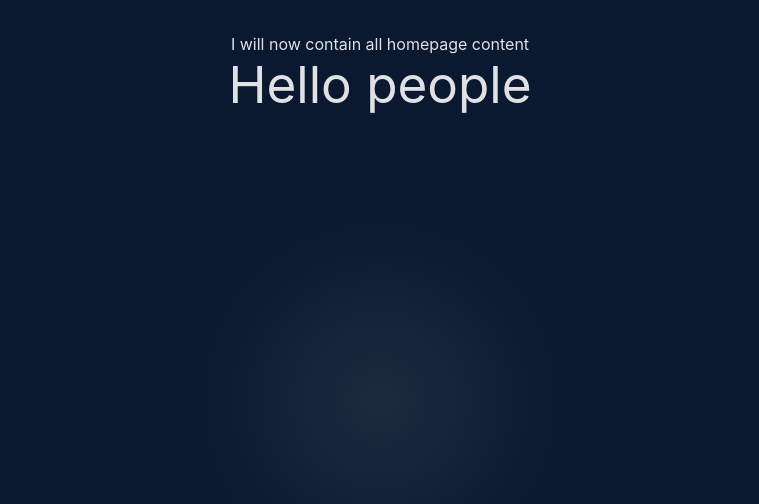
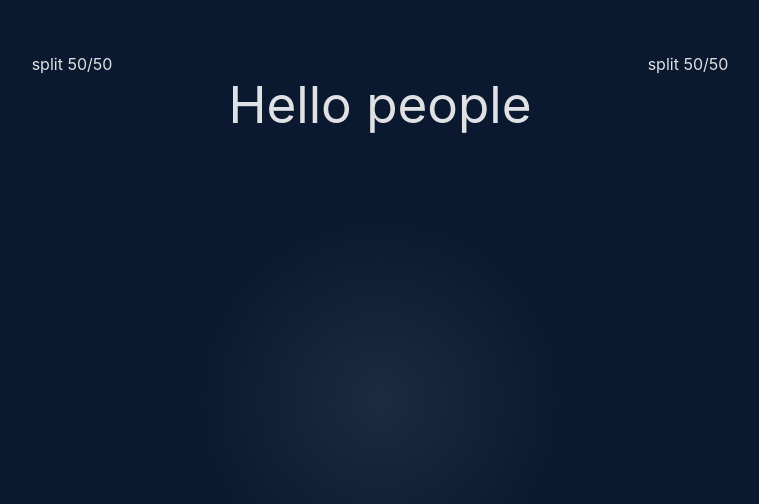
Before and after one commit to alexleech20/alexanderleech.co.uk, a React (Vite) app in the folder vite-project/: page / in a window 1280 px wide. Shown: the top 504 px of the page, without its empty margins (260-1019 px from the left). Built offline with nearby package versions, Linux system fonts and the light colour scheme.

Commit message:
playting round with tailwind columns, got 50/50 split setup to begin development of content tomorrow.

```diff
--- a/vite-project/src/components/homepage.jsx
+++ b/vite-project/src/components/homepage.jsx
@@ -3,13 +3,16 @@ import react from 'react';
 
 export default function HomePage() {
 
-
   return (
     // This component will house all sub components in one central location
     <>
-      <p>
-        I will now contain all homepage content
-      </p>
+      <div class="grid grid-cols-2 gap-4 pt-5">
+        {/* <leftHalfComponent /> */}
+        <div>split 50/50</div>
+
+        {/* <rightHalfComponent /> */}
+        <div>split 50/50</div>
+      </div>
     </>
   )
 }
```
